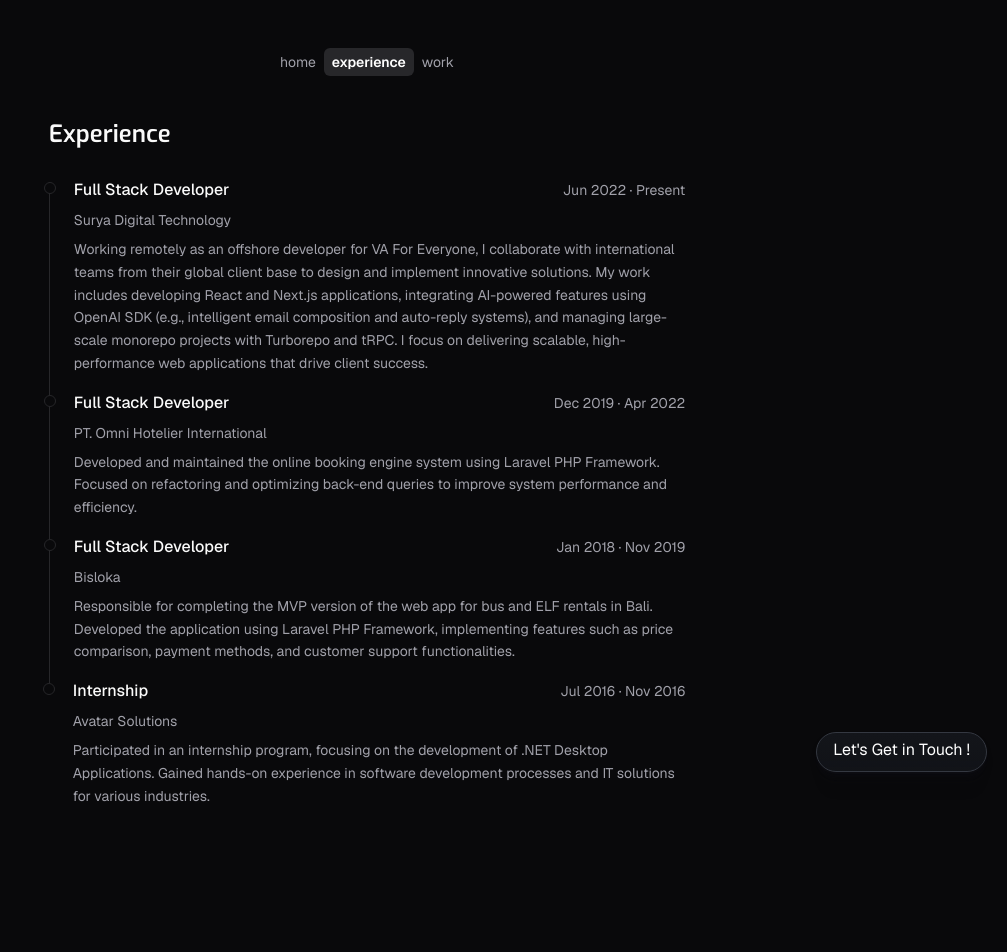
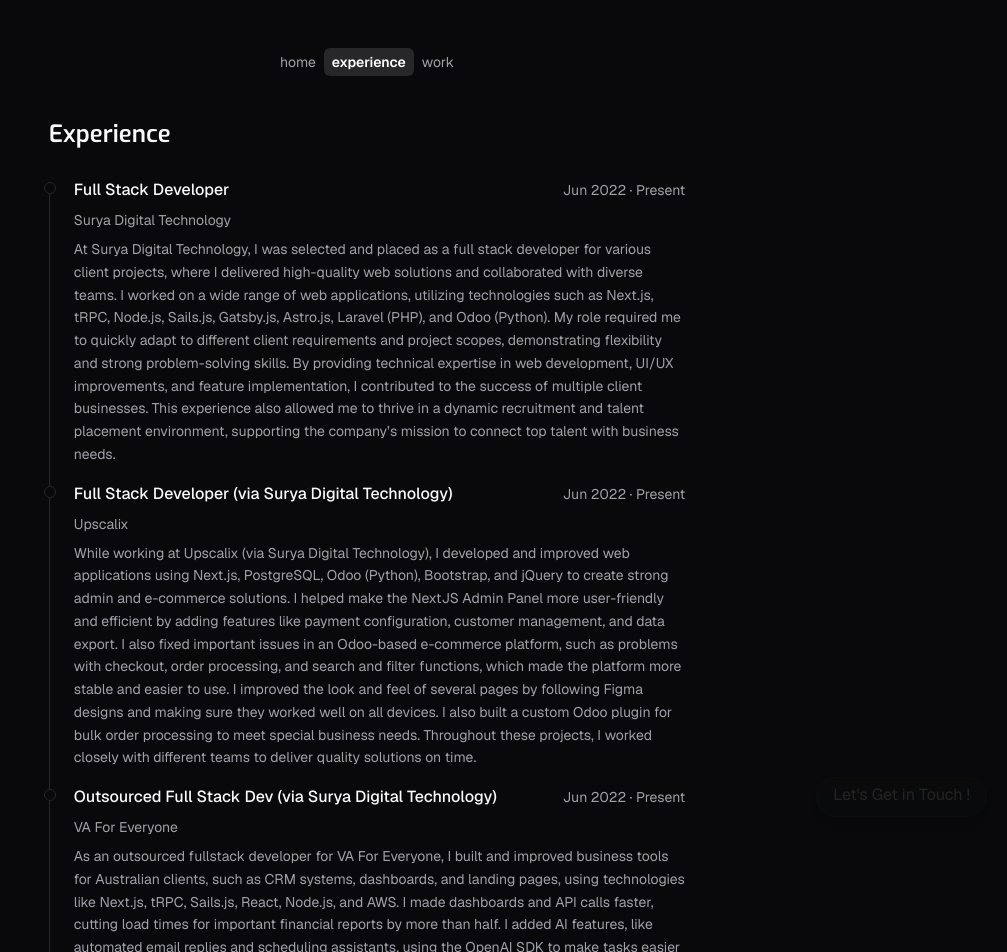
Before and after one commit to dodycode/v4, a Next.js app: page /experience in a window 1280 px wide. Shown: the top 952 px of the page, without its empty margins (273-1280 px from the left). Before the commit the page ends 865 px from the top, so only its background shows below. Built offline with nearby package versions, Linux system fonts and the light colour scheme.

Commit message:
chore: Apr 21 contents

```diff
--- a/src/app/page.tsx
+++ b/src/app/page.tsx
@@ -47,14 +47,20 @@
       </div>
 
       <div className="text-base leading-relaxed">
-        Currently working as a Fullstack developer at{" "}
+      Currently, I work at{" "}
         <LinkPreview
           url="https://suryadt.co.id/"
           className="hover:text-muted-foreground font-semibold transition-colors"
         >
           Surya Digital Technology
         </LinkPreview>{" "}
-        , I am hired as an offshore developer for their client,{" "}
+        as an outsourced talent, contributing to projects for clients such as,{" "}
+        <LinkPreview
+          url="https://upscalix.com.au/"
+          className="hover:text-muted-foreground font-semibold transition-colors"
+        >
+          Upscalix
+        </LinkPreview>{" "} and {" "}
         <LinkPreview
           url="https://vaforeveryone.com.au/"
           className="hover:text-muted-foreground font-semibold transition-colors"
@@ -62,20 +68,13 @@
           isStatic
         >
           VA For Everyone
-        </LinkPreview>{" "}
+        </LinkPreview>.
       </div>
 
+      <div className="text-base leading-relaxed">I collaborate with international teams to design and implement innovative solutions that drive business success.</div>
+
       <div className="text-base leading-relaxed">
-        I collaborate with international teams from{" "}
-        <LinkPreview
-          url="https://vaforeveryone.com.au/"
-          className="hover:text-muted-foreground font-semibold transition-colors"
-          imageSrc="/assets/images/experiences/vafe.png"
-          isStatic
-        >
-          VA For Everyone
-        </LinkPreview>{" "}
-        global client base to design and implement innovative solutions.
+        Let’s build something great together.
       </div>
 
       <p className="text-sm text-neutral-700">
--- a/src/collections/experiences.json
+++ b/src/collections/experiences.json
@@ -3,8 +3,22 @@
     "dates": "Jun 2022 · Present",
     "role": "Full Stack Developer",
     "company": "Surya Digital Technology",
-    "description": "Working remotely as an offshore developer for VA For Everyone, I collaborate with international teams from their global client base to design and implement innovative solutions. My work includes developing React and Next.js applications, integrating AI-powered features using OpenAI SDK (e.g., intelligent email composition and auto-reply systems), and managing large-scale monorepo projects with Turborepo and tRPC. I focus on delivering scalable, high-performance web applications that drive client success.",
+    "description": "At Surya Digital Technology, I was selected and placed as a full stack developer for various client projects, where I delivered high-quality web solutions and collaborated with diverse teams. I worked on a wide range of web applications, utilizing technologies such as Next.js, tRPC, Node.js, Sails.js, Gatsby.js, Astro.js, Laravel (PHP), and Odoo (Python). My role required me to quickly adapt to different client requirements and project scopes, demonstrating flexibility and strong problem-solving skills. By providing technical expertise in web development, UI/UX improvements, and feature implementation, I contributed to the success of multiple client businesses. This experience also allowed me to thrive in a dynamic recruitment and talent placement environment, supporting the company’s mission to connect top talent with business needs.",
     "url": "https://suryadt.co.id"
+  },
+  {
+    "dates": "Jun 2022 · Present",
+    "role": "Full Stack Developer (via Surya Digital Technology)",
+    "company": "Upscalix",
+    "description": "While working at Upscalix (via Surya Digital Technology), I developed and improved web applications using Next.js, PostgreSQL, Odoo (Python), Bootstrap, and jQuery to create strong admin and e-commerce solutions. I helped make the NextJS Admin Panel more user-friendly and efficient by adding features like payment configuration, customer management, and data export. I also fixed important issues in an Odoo-based e-commerce platform, such as problems with checkout, order processing, and search and filter functions, which made the platform more stable and easier to use. I improved the look and feel of several pages by following Figma designs and making sure they worked well on all devices. I also built a custom Odoo plugin for bulk order processing to meet special business needs. Throughout these projects, I worked closely with different teams to deliver quality solutions on time.",
+    "url": "https://upscalix.com.au"
+  },
+  {
+    "dates": "Jun 2022 · Present",
+    "role": "Outsourced Full Stack Dev (via Surya Digital Technology)",
+    "company": "VA For Everyone",
+    "description": "As an outsourced fullstack developer for VA For Everyone, I built and improved business tools for Australian clients, such as CRM systems, dashboards, and landing pages, using technologies like Next.js, tRPC, Sails.js, React, Node.js, and AWS. I made dashboards and API calls faster, cutting load times for important financial reports by more than half. I added AI features, like automated email replies and scheduling assistants, using the OpenAI SDK to make tasks easier for users. I made sure data was reliable by stopping duplicate entries and fixing problems in form processing. I also turned old and WordPress-based landing pages into modern ones with Gatsby JS and Astro JS, following Figma designs for a better user experience. I quickly adjusted to changing project needs and worked with international teams to deliver solutions that fit each client's business.",
+    "url": "https://vaforeveryone.com.au"
   },
   {
     "dates": "Dec 2019 · Apr 2022",
```
